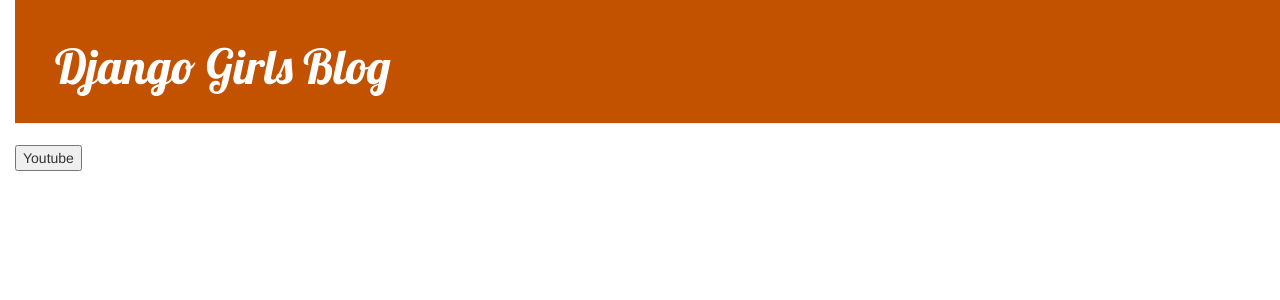
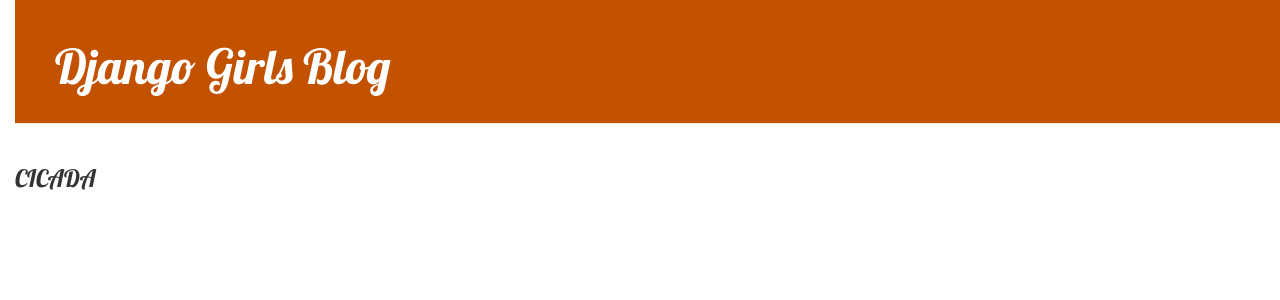
Before and after one commit to cicada221/my-first-blog, a Django app: page / in a window 1280 px wide. Shown: the top 300 px of the page. Run offline with Django 3.2, Linux system fonts and the light colour scheme; data that the repository does not hold is empty; some libraries are stand-ins or nearby versions.

Commit message:
Added signature.

```diff
--- a/blog/templates/blog/base.html
+++ b/blog/templates/blog/base.html
@@ -23,7 +23,6 @@
             </div>
         </div>
         <div>
-            <button onclick="www.youtube.com">Youtube</button>
-        </div>
+            <h3>CICADA</h3>
     </body>
 </html>
```
